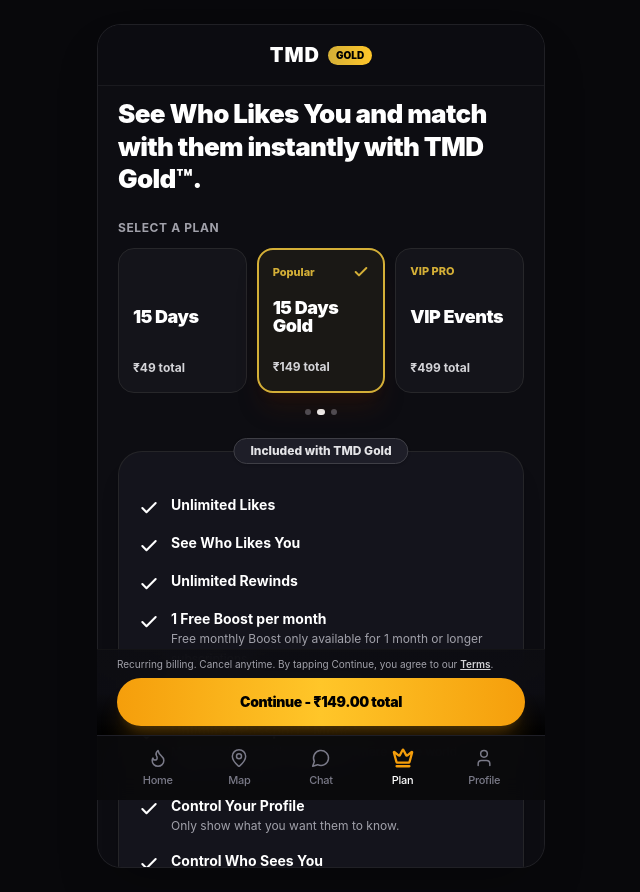
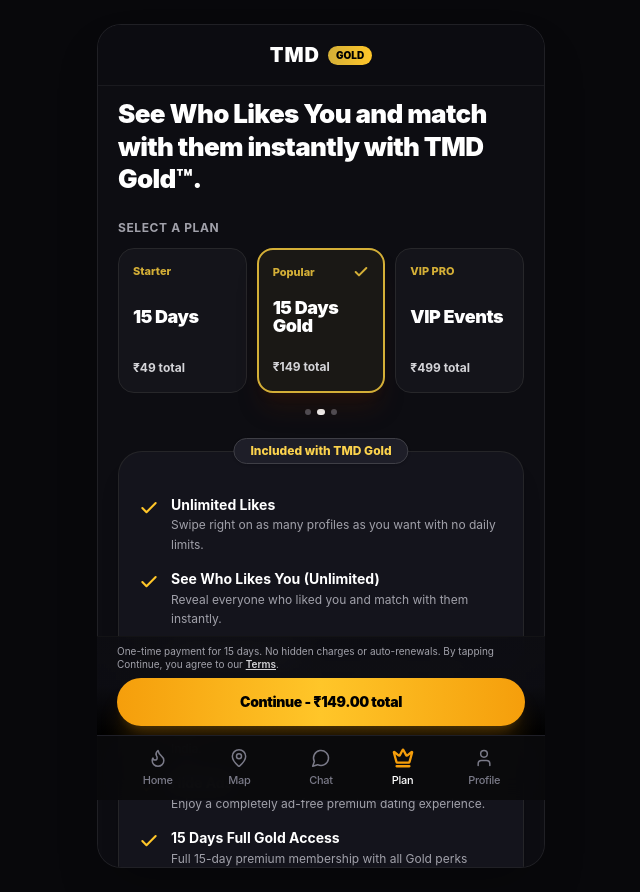
Before and after one commit to AakashStudio/tmd, a Next.js app: page /plan in a window 1280 px wide. Shown: the whole page, without its empty margins (319-959 px from the left). Built offline with nearby package versions, Linux system fonts and the light colour scheme; no server answers; the database is empty.

Commit message:
feat: align plan features dynamically with decided plans and remove irrelevant tinder copy

```diff
--- a/src/app/api/plans/route.ts
+++ b/src/app/api/plans/route.ts
@@ -30,30 +30,29 @@ export async function GET(req: NextRequest) {
           break;
         case "TIER_49":
           featuresList = [
-            "Unlimited swipes",
-            "First 10 'Who Liked You' profiles",
-            "Ads enabled",
-            "Current city only",
+            "Unlimited Likes",
+            "See First 10 People Who Liked You",
+            "Local Singles Discovery",
             "15 days validity",
           ];
           break;
         case "TIER_149":
           featuresList = [
-            "Unlimited swipes",
-            "Unlimited 'Who Liked You'",
-            "Rewind last pass",
-            "City selection & distance filter",
-            "Zero ads",
+            "Unlimited Likes",
+            "See Who Likes You (Unlimited)",
+            "Unlimited Rewinds",
+            "Passport™ City Selection",
+            "Hide Ads",
             "15 days validity",
           ];
           break;
         case "PRO_499":
           featuresList = [
-            "Everything in ₹149 plan",
-            "Events Map access",
-            "Join & host singles events",
-            "Organizer verification badge",
-            "Name change & DOB correction request",
+            "Everything in TMD Gold",
+            "Singles Events Map Access",
+            "Host & Join Singles Events",
+            "VIP PRO & Host Verification Badge",
+            "Priority Name & DOB Correction",
             "10 days VIP validity",
           ];
           break;
--- a/src/app/plan/page.tsx
+++ b/src/app/plan/page.tsx
@@ -102,7 +102,7 @@ export default function PlansPage() {
   const planPackages = [
     {
       code: "TIER_49",
-      badge: null,
+      badge: "Starter",
       title: "15 Days",
       subtitle: `₹${tier49Price} total`,
       price: tier49Price,
@@ -270,44 +270,100 @@ export default function PlansPage() {
     }
   };
 
-  const goldFeatures = [
+  const PLAN_DETAILS: Record<
+    string,
+    {
+      headline: string;
+      pillTitle: string;
+      features: { title: string; desc: string | null }[];
+    }
+  > = {
+    TIER_49: {
+      headline: "Unlimited Likes & see who liked you with 15 Days Starter.",
+      pillTitle: "Included with 15 Days Starter",
+      features: [
         {
           title: "Unlimited Likes",
-      desc: null,
+          desc: "Swipe right on as many profiles as you want with no daily limits.",
         },
         {
-      title: "See Who Likes You",
-      desc: null,
+          title: "See Who Likes You (First 10)",
+          desc: "Reveal your first 10 admirers and match with them instantly.",
+        },
+        {
+          title: "Local Singles Discovery",
+          desc: "Connect with genuine, verified profiles in your city.",
+        },
+        {
+          title: "15 Days Active Access",
+          desc: "Full 15-day membership with zero recurring charges or hidden fees.",
+        },
+      ],
+    },
+    TIER_149: {
+      headline: "See Who Likes You and match with them instantly with TMD Gold™.",
+      pillTitle: "Included with TMD Gold",
+      features: [
+        {
+          title: "Unlimited Likes",
+          desc: "Swipe right on as many profiles as you want with no daily limits.",
+        },
+        {
+          title: "See Who Likes You (Unlimited)",
+          desc: "Reveal everyone who liked you and match with them instantly.",
         },
         {
           title: "Unlimited Rewinds",
-      desc: null,
+          desc: "Take back your last swipe if you passed by accident.",
         },
         {
-      title: "1 Free Boost per month",
-      desc: "Free monthly Boost only available for 1 month or longer subscriptions.",
-    },
-    {
-      title: "2 Free Super Likes per week",
-      desc: null,
-    },
-    {
-      title: "Unlimited Passport™ Mode*",
-      desc: "Match and chat with people anywhere in the world. *Restrictions apply. Learn more",
-    },
-    {
-      title: "Control Your Profile",
-      desc: "Only show what you want them to know.",
-    },
-    {
-      title: "Control Who Sees You",
-      desc: "Manage who you're seen by.",
+          title: "Passport™ City Selection",
+          desc: "Match and chat with verified singles in any city across India.",
         },
         {
           title: "Hide Ads",
-      desc: null,
+          desc: "Enjoy a completely ad-free premium dating experience.",
         },
-  ];
+        {
+          title: "15 Days Full Gold Access",
+          desc: "Full 15-day premium membership with all Gold perks unlocked.",
+        },
+      ],
+    },
+    PRO_499: {
+      headline: "Host & Join Exclusive Singles Events with TMD VIP PRO.",
+      pillTitle: "Included with TMD VIP PRO",
+      features: [
+        {
+          title: "Everything in TMD Gold",
+          desc: "Unlimited likes, see who likes you, unlimited rewinds, passport mode & zero ads.",
+        },
+        {
+          title: "Singles Events Map Access",
+          desc: "Explore and RSVP to live singles meetups and date events nearby.",
+        },
+        {
+          title: "Host Your Own Events",
+          desc: "Create and publish real-world singles events with attendee approval.",
+        },
+        {
+          title: "VIP PRO & Host Verification Badge",
+          desc: "Stand out on discovery with the prestigious Gold VIP verification badge.",
+        },
+        {
+          title: "Priority Name & DOB Corrections",
+          desc: "Fast-track administrative review for name changes and DOB updates.",
+        },
+        {
+          title: "10 Days VIP Access",
+          desc: "Exclusive VIP privileges and event organizer tools for 10 days.",
+        },
+      ],
+    },
+  };
+
+  const activePlanDetails =
+    PLAN_DETAILS[selectedPlanCode] || PLAN_DETAILS["TIER_149"];
 
   return (
     <div className="min-h-screen bg-[#08080b] flex flex-col items-center justify-start sm:py-6 sm:px-4 w-full overflow-x-hidden">
@@ -347,10 +403,10 @@ export default function PlansPage() {
           </div>
         )}
 
-        {/* 2. MAIN HEADLINE (Exact Screenshot Copy) */}
+        {/* 2. MAIN HEADLINE (Dynamic based on selected plan) */}
         <div className="space-y-1">
           <h1 className="text-[26px] font-black leading-tight text-white tracking-tight">
-            See Who Likes You and match with them instantly with TMD Gold™.
+            {activePlanDetails.headline}
           </h1>
         </div>
 
@@ -424,20 +480,20 @@ export default function PlansPage() {
           </div>
         </div>
 
-        {/* 4. INCLUDED WITH TINDER GOLD CARD (Matches Screenshot 1 & 2) */}
+        {/* 4. INCLUDED FEATURES CARD (Dynamic based on selected plan) */}
         <div className="relative pt-3">
           {/* Card Container */}
           <div className="relative rounded-3xl bg-[#14141c] border border-zinc-800/90 p-5 pt-7 space-y-4 shadow-xl">
             {/* Pill Header attached to top of card */}
-            <div className="absolute -top-3.5 left-1/2 -translate-x-1/2 px-4 py-1 rounded-full bg-[#1e1e28] border border-zinc-700 text-zinc-200 text-xs font-extrabold shadow whitespace-nowrap">
-              Included with TMD Gold
+            <div className="absolute -top-3.5 left-1/2 -translate-x-1/2 px-4 py-1 rounded-full bg-[#1e1e28] border border-zinc-700 text-amber-300 text-xs font-extrabold shadow whitespace-nowrap">
+              {activePlanDetails.pillTitle}
             </div>
 
-            {/* Feature Checklist matching screenshots */}
+            {/* Feature Checklist matching decided plan */}
             <div className="space-y-4">
-              {goldFeatures.map((feat, idx) => (
+              {activePlanDetails.features.map((feat, idx) => (
                 <div key={idx} className="flex items-start gap-3">
-                  <div className="text-white shrink-0 mt-0.5">
+                  <div className="text-[#FFC629] shrink-0 mt-0.5">
                     <Check className="w-5 h-5 stroke-[2.5]" />
                   </div>
                   <div className="space-y-0.5">
@@ -461,7 +517,7 @@ export default function PlansPage() {
       <div className="fixed bottom-16 inset-x-0 z-40 bg-gradient-to-t from-black via-[#0d0d12]/95 to-[#0d0d12]/90 backdrop-blur-md max-w-md mx-auto px-5 pt-2 pb-2.5 border-t border-zinc-900/80 space-y-2">
         {/* Fine Print Legal Text */}
         <p className="text-[10px] text-zinc-400 leading-tight">
-          Recurring billing. Cancel anytime. By tapping Continue, you agree to our{" "}
+          One-time payment for {selectedPlanCode === "PRO_499" ? "10" : "15"} days. No hidden charges or auto-renewals. By tapping Continue, you agree to our{" "}
           <span className="underline font-semibold text-zinc-300 cursor-pointer">Terms</span>.
         </p>
 
```
Lines whose indentation alone changed are shown as unchanged.
